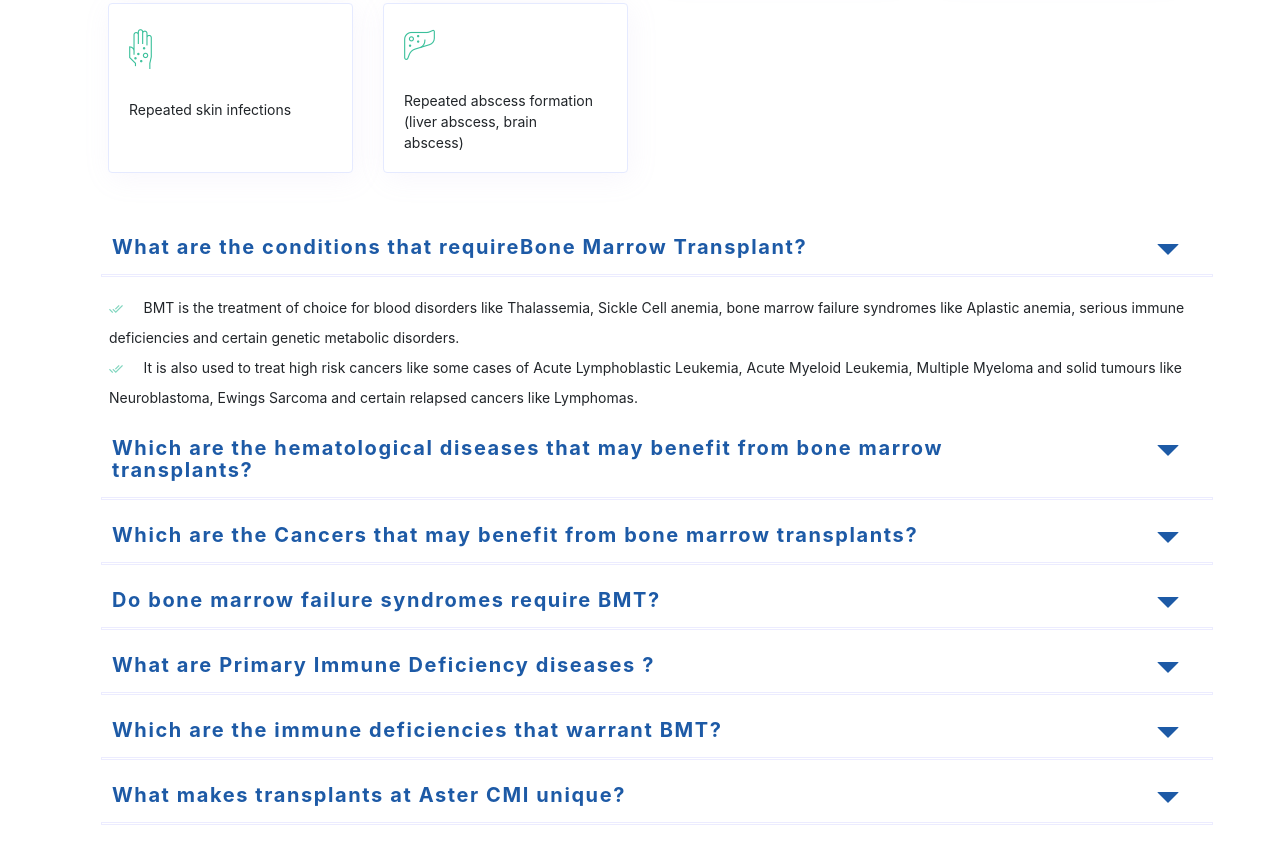
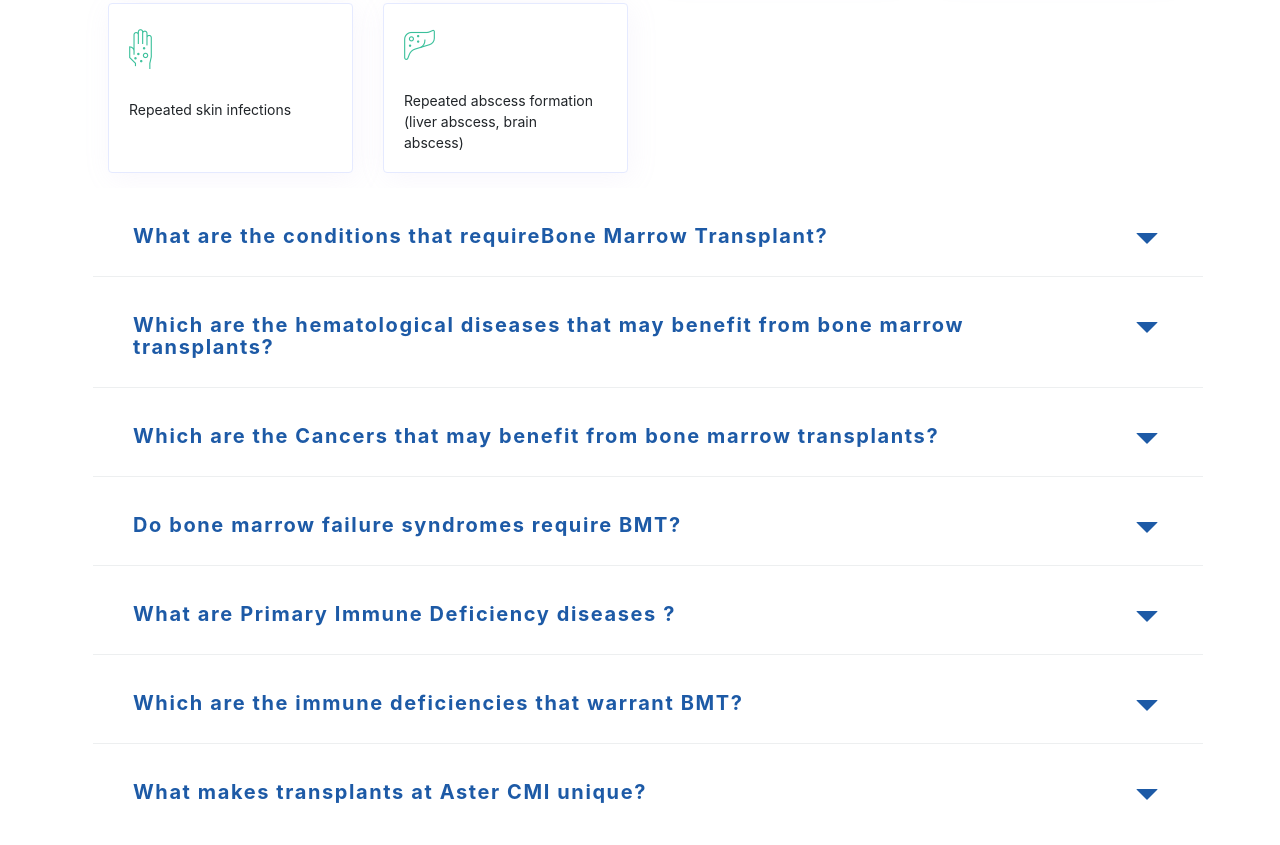
Before and after one commit to MANASA1603/UI-Task---Appiness-Interactive, a plain HTML site: page index.html in a window 1280 px wide. Shown: the part 3111-3956 px from the top of the page. Drawn offline with nearby package versions, Linux system fonts and the light colour scheme; a web font is replaced by a local one.

Commit message:
faq section code improvised

```diff
--- a/index.css
+++ b/index.css
@@ -125,6 +125,13 @@ ul {
     flex-wrap:wrap;
     padding-top:25px;
 }
+
+@media (min-width:360px) and (max-width:770px){
+    .flex-container{
+        justify-content: center;
+        align-items: center;
+    }
+}
 .flex-card{
     background-color: #FFFFFF;
     border: 1px solid #E5EAFF;
@@ -149,9 +156,6 @@ ul {
   font-size: 14px;
   line-height: 30px;
   text-align: left;
-}
-.hidden_answer{
-    display:none;
 }
 
 .testimonials{
@@ -182,3 +186,31 @@ ul {
     width: 100%;
     height: 100%;
   }
+
+
+  .myaccordion .card,
+  .myaccordion .card:last-child .card-header {
+    border: none;
+    outline-color: transparent;
+  }
+
+  .myaccordion .card-header {
+    border-bottom-color: #EDEFF0;
+    background: transparent;
+  }
+
+  .myaccordion .fa-stack {
+    font-size: 18px;
+  }
+
+  .myaccordion .btn {
+    width: 100%;
+    font-weight: bold;
+    color: #004987;
+    padding: 0;
+  }
+
+  .myaccordion .btn-link:hover,
+  .myaccordion .btn-link:focus {
+    text-decoration: none;
+  }
--- a/index.html
+++ b/index.html
@@ -255,162 +255,221 @@
             </div>
 
 <!-- FREQUENTLY ASKED QUESTIONS -->
+<!-- ACCORDION -->
+<div id="accordion" class="myaccordion">
+  <div class="card">
+    <div class="card-header" id="headingOne">
+      <h2 class="mb-3">
+        <button class="btn collapsed" data-toggle="collapse" data-target="#collapseOne" aria-expanded="true" aria-controls="collapseOne">
+            <div class="row faq_span ml-1 mt-4">
+                <div class="col-10 col-sm-10 col-md-10 col-lg-10 col-xl-10">
+                    <span>What are the conditions that requireBone Marrow Transplant?</span>
+                </div>
+                <div class="col-2 col-sm-2 col-md-2 col-lg-2 col-xl-2">
+                    <img class="mr-4 mt-2 float-right" src="Images/Path Copy 5.png">
+                </div>
+            </div>
+        </button>
+      </h2>
+    </div>
+    <div id="collapseOne" class="collapse" aria-labelledby="headingOne" data-parent="#accordion">
+        <div class="ml-3">
+            <div>
+                <img src="Images/double-tick-indicator.png">
+                <span class="ml-3 answers"> BMT is the treatment of choice for blood disorders like Thalassemia, Sickle Cell anemia, bone marrow failure syndromes like Aplastic anemia, serious immune deficiencies and certain genetic metabolic disorders.</span>
+            </div>
+            <div>
+                <img src="Images/double-tick-indicator.png">
+                <span class="ml-3 answers"> It is also used to treat high risk cancers like some cases of Acute Lymphoblastic Leukemia, Acute Myeloid Leukemia, Multiple Myeloma and solid tumours like Neuroblastoma, Ewings Sarcoma and certain relapsed cancers like Lymphomas.</span>
+            </div>
+        </div>
+    </div>
+  </div>
 
-                <div id="faq" class="mt-5">
-                    <div id="q1" class="row faq_span ml-1">
-                        <div class="col-10 col-sm-10 col-md-10 col-lg-10 col-xl-10">
-                            <span>What are the conditions that requireBone Marrow Transplant?
-                        </div>
-                        <div class="col-2 col-sm-2 col-md-2 col-lg-2 col-xl-2">
-                            <img class="mr-4 mt-2 float-right" src="Images/Path Copy 5.png" onclick="toggle_answer('answer1','hidden_answer');">
-                        </div>
-                    </div>
+  <div class="card">
+    <div class="card-header" id="headingTwo">
+      <h2 class="mb-3">
+        <button class="btn collapsed" data-toggle="collapse" data-target="#collapseTwo" aria-expanded="true" aria-controls="collapseTwo">
+            <div class="row faq_span ml-1 mt-4">
+                <div class="col-10 col-sm-10 col-md-10 col-lg-10 col-xl-10">
+                    <span>Which are the hematological diseases that may benefit from bone marrow transplants?</span>
+                </div>
+                <div class="col-2 col-sm-2 col-md-2 col-lg-2 col-xl-2">
+                    <img class="mr-4 mt-2 float-right" src="Images/Path Copy 5.png">
+                </div>
+            </div>
+        </button>
+      </h2>
+    </div>
 
-                    <hr class="long_hr_line_faq ml-2">
+    <div id="collapseTwo" class="collapse" aria-labelledby="headingTwo" data-parent="#accordion">
+        <div class="ml-3">
+            <div>
+                <img src="Images/double-tick-indicator.png">
+                <span class="ml-3 answers"> BMT is the treatment of choice for blood disorders like Thalassemia, Sickle Cell anemia, bone marrow failure syndromes like Aplastic anemia, serious immune deficiencies and certain genetic metabolic disorders.</span>
+            </div>
+            <div>
+                <img src="Images/double-tick-indicator.png">
+                <span class="ml-3 answers"> It is also used to treat high risk cancers like some cases of Acute Lymphoblastic Leukemia, Acute Myeloid Leukemia, Multiple Myeloma and solid tumours like Neuroblastoma, Ewings Sarcoma and certain relapsed cancers like Lymphomas.</span>
+            </div>
+        </div>
+    </div>
+  </div>
 
-                    <div id="answer1" class="ml-3">
-                        <div>
-                            <img src="Images/double-tick-indicator.png">
-                            <span class="ml-3 answers"> BMT is the treatment of choice for blood disorders like Thalassemia, Sickle Cell anemia, bone marrow failure syndromes like Aplastic anemia, serious immune deficiencies and certain genetic metabolic disorders.</span>
-                        </div>
-                        <div>
-                            <img src="Images/double-tick-indicator.png">
-                            <span class="ml-3 answers"> It is also used to treat high risk cancers like some cases of Acute Lymphoblastic Leukemia, Acute Myeloid Leukemia, Multiple Myeloma and solid tumours like Neuroblastoma, Ewings Sarcoma and certain relapsed cancers like Lymphomas.</span>
-                        </div>
-                    </div>
+  <div class="card">
+    <div class="card-header" id="headingThree">
+      <h2 class="mb-3">
+        <button class="btn collapsed" data-toggle="collapse" data-target="#collapseThree" aria-expanded="true" aria-controls="collapseThree">
+            <div class="row faq_span ml-1 mt-4">
+                <div class="col-10 col-sm-10 col-md-10 col-lg-10 col-xl-10">
+                    <span>Which are the Cancers that may benefit from bone marrow transplants?</span>
+                </div>
+                <div class="col-2 col-sm-2 col-md-2 col-lg-2 col-xl-2">
+                    <img class="mr-4 mt-2 float-right" src="Images/Path Copy 5.png">
+                </div>
+            </div>
+        </button>
+      </h2>
+    </div>
 
-                    <div id="q2" class="row faq_span ml-1 mt-4">
-                        <div class="col-10 col-sm-10 col-md-10 col-lg-10 col-xl-10">
-                            <span>Which are the hematological diseases that may benefit from bone marrow transplants?</span>
-                        </div>
-                        <div class="col-2 col-sm-2 col-md-2 col-lg-2 col-xl-2">
-                            <img class="mr-4 mt-2 float-right" src="Images/Path Copy 5.png" onclick="toggle_answer('answer2','hidden_answer');">
-                        </div>
-                    </div>
+    <div id="collapseThree" class="collapse" aria-labelledby="headingThree" data-parent="#accordion">
+        <div class="ml-3">
+            <div>
+                <img src="Images/double-tick-indicator.png">
+                <span class="ml-3 answers"> BMT is the treatment of choice for blood disorders like Thalassemia, Sickle Cell anemia, bone marrow failure syndromes like Aplastic anemia, serious immune deficiencies and certain genetic metabolic disorders.</span>
+            </div>
+            <div>
+                <img src="Images/double-tick-indicator.png">
+                <span class="ml-3 answers"> It is also used to treat high risk cancers like some cases of Acute Lymphoblastic Leukemia, Acute Myeloid Leukemia, Multiple Myeloma and solid tumours like Neuroblastoma, Ewings Sarcoma and certain relapsed cancers like Lymphomas.</span>
+            </div>
+        </div>
+    </div>
+  </div>
 
-                    <hr class="long_hr_line_faq ml-2">
+  <div class="card">
+    <div class="card-header" id="headingFour">
+      <h2 class="mb-3">
+        <button class="btn collapsed" data-toggle="collapse" data-target="#collapseFour" aria-expanded="true" aria-controls="collapseFour">
+            <div class="row faq_span ml-1 mt-4">
+                <div class="col-10 col-sm-10 col-md-10 col-lg-10 col-xl-10">
+                    <span>Do bone marrow failure syndromes require BMT?</span>
+                </div>
+                <div class="col-2 col-sm-2 col-md-2 col-lg-2 col-xl-2">
+                    <img class="mr-4 mt-2 float-right" src="Images/Path Copy 5.png">
+                </div>
+            </div>
+        </button>
+      </h2>
+    </div>
 
-                    <div id="answer2" class="ml-3 hidden_answer">
-                        <div>
-                            <img src="Images/double-tick-indicator.png">
-                            <span class="ml-3 answers"> BMT is the treatment of choice for blood disorders like Thalassemia, Sickle Cell anemia, bone marrow failure syndromes like Aplastic anemia, serious immune deficiencies and certain genetic metabolic disorders.</span>
-                        </div>
-                        <div>
-                            <img src="Images/double-tick-indicator.png">
-                            <span class="ml-3 answers"> It is also used to treat high risk cancers like some cases of Acute Lymphoblastic Leukemia, Acute Myeloid Leukemia, Multiple Myeloma and solid tumours like Neuroblastoma, Ewings Sarcoma and certain relapsed cancers like Lymphomas.</span>
-                        </div>
-                    </div>
+    <div id="collapseFour" class="collapse" aria-labelledby="headingFour" data-parent="#accordion">
+        <div class="ml-3">
+            <div>
+                <img src="Images/double-tick-indicator.png">
+                <span class="ml-3 answers"> BMT is the treatment of choice for blood disorders like Thalassemia, Sickle Cell anemia, bone marrow failure syndromes like Aplastic anemia, serious immune deficiencies and certain genetic metabolic disorders.</span>
+            </div>
+            <div>
+                <img src="Images/double-tick-indicator.png">
+                <span class="ml-3 answers"> It is also used to treat high risk cancers like some cases of Acute Lymphoblastic Leukemia, Acute Myeloid Leukemia, Multiple Myeloma and solid tumours like Neuroblastoma, Ewings Sarcoma and certain relapsed cancers like Lymphomas.</span>
+            </div>
+        </div>
+    </div>
+  </div>
 
-                    <div d="q3" class="row faq_span ml-1 mt-4">
-                        <div class="col-10 col-sm-10 col-md-10 col-lg-10 col-xl-10">
-                            <span>Which are the Cancers that may benefit from bone marrow transplants?</span>
-                        </div>
-                        <div class="col-2 col-sm-2 col-md-2 col-lg-2 col-xl-2">
-                            <img class="mr-4 mt-2 float-right" src="Images/Path Copy 5.png" onclick="toggle_answer('answer3','hidden_answer');">
-                        </div>
-                    </div>
+  <div class="card">
+    <div class="card-header" id="headingFive">
+      <h2 class="mb-3">
+        <button class="btn collapsed" data-toggle="collapse" data-target="#collapseFive" aria-expanded="true" aria-controls="collapseFive">
+            <div class="row faq_span ml-1 mt-4">
+                <div class="col-10 col-sm-10 col-md-10 col-lg-10 col-xl-10">
+                    <span>What are Primary Immune Deficiency diseases ?</span>
+                </div>
+                <div class="col-2 col-sm-2 col-md-2 col-lg-2 col-xl-2">
+                    <img class="mr-4 mt-2 float-right" src="Images/Path Copy 5.png">
+                </div>
+            </div>
+        </button>
+      </h2>
+    </div>
 
-                    <hr class="long_hr_line_faq ml-2">
+    <div id="collapseFive" class="collapse" aria-labelledby="headingFive" data-parent="#accordion">
+        <div class="ml-3">
+            <div>
+                <img src="Images/double-tick-indicator.png">
+                <span class="ml-3 answers"> BMT is the treatment of choice for blood disorders like Thalassemia, Sickle Cell anemia, bone marrow failure syndromes like Aplastic anemia, serious immune deficiencies and certain genetic metabolic disorders.</span>
+            </div>
+            <div>
+                <img src="Images/double-tick-indicator.png">
+                <span class="ml-3 answers"> It is also used to treat high risk cancers like some cases of Acute Lymphoblastic Leukemia, Acute Myeloid Leukemia, Multiple Myeloma and solid tumours like Neuroblastoma, Ewings Sarcoma and certain relapsed cancers like Lymphomas.</span>
+            </div>
+        </div>
+    </div>
+  </div>
 
-                    <div id="answer3" class="ml-3 hidden_answer">
-                        <div>
-                            <img src="Images/double-tick-indicator.png">
-                            <span class="ml-3 answers"> BMT is the treatment of choice for blood disorders like Thalassemia, Sickle Cell anemia, bone marrow failure syndromes like Aplastic anemia, serious immune deficiencies and certain genetic metabolic disorders.</span>
-                        </div>
-                        <div>
-                            <img src="Images/double-tick-indicator.png">
-                            <span class="ml-3 answers"> It is also used to treat high risk cancers like some cases of Acute Lymphoblastic Leukemia, Acute Myeloid Leukemia, Multiple Myeloma and solid tumours like Neuroblastoma, Ewings Sarcoma and certain relapsed cancers like Lymphomas.</span>
-                        </div>
-                    </div>
+  <div class="card">
+    <div class="card-header" id="headingSix">
+      <h2 class="mb-3">
+        <button class="btn collapsed" data-toggle="collapse" data-target="#collapseSix" aria-expanded="true" aria-controls="collapseSix">
+            <div class="row faq_span ml-1 mt-4">
+                <div class="col-10 col-sm-10 col-md-10 col-lg-10 col-xl-10">
+                    <span>Which are the immune deficiencies that warrant BMT?</span>
+                </div>
+                <div class="col-2 col-sm-2 col-md-2 col-lg-2 col-xl-2">
+                    <img class="mr-4 mt-2 float-right" src="Images/Path Copy 5.png">
+                </div>
+            </div>
+        </button>
+      </h2>
+    </div>
 
-                    <div id="q4" class="row faq_span ml-1 mt-4">
-                        <div class="col-10 col-sm-10 col-md-10 col-lg-10 col-xl-10">
-                            <span>Do bone marrow failure syndromes require BMT?</span>
-                        </div>
-                        <div class="col-2 col-sm-2 col-md-2 col-lg-2 col-xl-2">
-                            <img class="mr-4 mt-2 float-right" src="Images/Path Copy 5.png" onclick="toggle_answer('answer4','hidden_answer');">
-                        </div>
-                    </div>
+    <div id="collapseSix" class="collapse" aria-labelledby="headingSix" data-parent="#accordion">
+        <div class="ml-3">
+            <div>
+                <img src="Images/double-tick-indicator.png">
+                <span class="ml-3 answers"> BMT is the treatment of choice for blood disorders like Thalassemia, Sickle Cell anemia, bone marrow failure syndromes like Aplastic anemia, serious immune deficiencies and certain genetic metabolic disorders.</span>
+            </div>
+            <div>
+                <img src="Images/double-tick-indicator.png">
+                <span class="ml-3 answers"> It is also used to treat high risk cancers like some cases of Acute Lymphoblastic Leukemia, Acute Myeloid Leukemia, Multiple Myeloma and solid tumours like Neuroblastoma, Ewings Sarcoma and certain relapsed cancers like Lymphomas.</span>
+            </div>
+        </div>
+    </div>
+  </div>
 
-                    <hr class="long_hr_line_faq ml-2">
+  <div class="card">
+    <div class="card-header" id="headingSeven">
+      <h2 class="mb-3">
+        <button class="btn collapsed" data-toggle="collapse" data-target="#collapseSeven" aria-expanded="true" aria-controls="collapseSeven">
+            <div class="row faq_span ml-1 mt-4">
+                <div class="col-10 col-sm-10 col-md-10 col-lg-10 col-xl-10">
+                    <span>What makes transplants at Aster CMI unique? </span>
+                </div>
+                <div class="col-2 col-sm-2 col-md-2 col-lg-2 col-xl-2">
+                    <img class="mr-4 mt-2 float-right" src="Images/Path Copy 5.png">
+                </div>
+            </div>
+        </button>
+      </h2>
+    </div>
 
-                    <div id="answer4" class="ml-3 hidden_answer">
-                        <div>
-                            <img src="Images/double-tick-indicator.png">
-                            <span class="ml-3 answers"> BMT is the treatment of choice for blood disorders like Thalassemia, Sickle Cell anemia, bone marrow failure syndromes like Aplastic anemia, serious immune deficiencies and certain genetic metabolic disorders.</span>
-                        </div>
-                        <div>
-                            <img src="Images/double-tick-indicator.png">
-                            <span class="ml-3 answers"> It is also used to treat high risk cancers like some cases of Acute Lymphoblastic Leukemia, Acute Myeloid Leukemia, Multiple Myeloma and solid tumours like Neuroblastoma, Ewings Sarcoma and certain relapsed cancers like Lymphomas.</span>
-                        </div>
-                    </div>
+    <div id="collapseSeven" class="collapse" aria-labelledby="headingSeven" data-parent="#accordion">
+        <div class="ml-3">
+            <div>
+                <img src="Images/double-tick-indicator.png">
+                <span class="ml-3 answers"> BMT is the treatment of choice for blood disorders like Thalassemia, Sickle Cell anemia, bone marrow failure syndromes like Aplastic anemia, serious immune deficiencies and certain genetic metabolic disorders.</span>
+            </div>
+            <div>
+                <img src="Images/double-tick-indicator.png">
+                <span class="ml-3 answers"> It is also used to treat high risk cancers like some cases of Acute Lymphoblastic Leukemia, Acute Myeloid Leukemia, Multiple Myeloma and solid tumours like Neuroblastoma, Ewings Sarcoma and certain relapsed cancers like Lymphomas.</span>
+            </div>
+        </div>
+    </div>
+  </div>
 
-                    <div id="q5" class="row faq_span ml-1 mt-4">
-                        <div class="col-10 col-sm-10 col-md-10 col-lg-10 col-xl-10">
-                            <span>What are Primary Immune Deficiency diseases ?</span>
-                        </div>
-                        <div class="col-2 col-sm-2 col-md-2 col-lg-2 col-xl-2">
-                            <img class="mr-4 mt-2 float-right" src="Images/Path Copy 5.png" onclick="toggle_answer('answer5','hidden_answer');">
-                        </div>
-                    </div>
 
-                    <hr class="long_hr_line_faq ml-2">
 
-                    <div id="answer5" class="ml-3 hidden_answer">
-                        <div>
-                            <img src="Images/double-tick-indicator.png">
-                            <span class="ml-3 answers"> BMT is the treatment of choice for blood disorders like Thalassemia, Sickle Cell anemia, bone marrow failure syndromes like Aplastic anemia, serious immune deficiencies and certain genetic metabolic disorders.</span>
-                        </div>
-                        <div>
-                            <img src="Images/double-tick-indicator.png">
-                            <span class="ml-3 answers"> It is also used to treat high risk cancers like some cases of Acute Lymphoblastic Leukemia, Acute Myeloid Leukemia, Multiple Myeloma and solid tumours like Neuroblastoma, Ewings Sarcoma and certain relapsed cancers like Lymphomas.</span>
-                        </div>
-                    </div>
+</div>
 
-                    <div id="q6" class="row faq_span ml-1 mt-4">
-                        <div class="col-10 col-sm-10 col-md-10 col-lg-10 col-xl-10">
-                            <span>Which are the immune deficiencies that warrant BMT?</span>
-                        </div>
-                        <div class="col-2 col-sm-2 col-md-2 col-lg-2 col-xl-2">
-                            <img class="mr-4 mt-2 float-right" src="Images/Path Copy 5.png" onclick="toggle_answer('answer6','hidden_answer');">
-                        </div>
-                    </div>
-
-                    <hr class="long_hr_line_faq ml-2">
-
-                    <div id="answer6" class="ml-3 hidden_answer">
-                        <div>
-                            <img src="Images/double-tick-indicator.png">
-                            <span class="ml-3 answers"> BMT is the treatment of choice for blood disorders like Thalassemia, Sickle Cell anemia, bone marrow failure syndromes like Aplastic anemia, serious immune deficiencies and certain genetic metabolic disorders.</span>
-                        </div>
-                        <div>
-                            <img src="Images/double-tick-indicator.png">
-                            <span class="ml-3 answers"> It is also used to treat high risk cancers like some cases of Acute Lymphoblastic Leukemia, Acute Myeloid Leukemia, Multiple Myeloma and solid tumours like Neuroblastoma, Ewings Sarcoma and certain relapsed cancers like Lymphomas.</span>
-                        </div>
-                    </div>
-
-                    <div id="q7" class="row faq_span ml-1 mt-4">
-                        <div class="col-10 col-sm-10 col-md-10 col-lg-10 col-xl-10">
-                            <span>What makes transplants at Aster CMI unique? </span>
-                        </div>
-                        <div class="col-2 col-sm-2 col-md-2 col-lg-2 col-xl-2">
-                            <img class="mr-4 mt-2 float-right" src="Images/Path Copy 5.png" onclick="toggle_answer('answer7','hidden_answer');">
-                        </div>
-                    </div>
-
-                    <hr class="long_hr_line_faq ml-2">
-
-                    <div id="answer7" class="ml-3 hidden_answer">
-                        <div>
-                            <img src="Images/double-tick-indicator.png">
-                            <span class="ml-3 answers"> BMT is the treatment of choice for blood disorders like Thalassemia, Sickle Cell anemia, bone marrow failure syndromes like Aplastic anemia, serious immune deficiencies and certain genetic metabolic disorders.</span>
-                        </div>
-                        <div>
-                            <img src="Images/double-tick-indicator.png">
-                            <span class="ml-3 answers"> It is also used to treat high risk cancers like some cases of Acute Lymphoblastic Leukemia, Acute Myeloid Leukemia, Multiple Myeloma and solid tumours like Neuroblastoma, Ewings Sarcoma and certain relapsed cancers like Lymphomas.</span>
-                        </div>
-                    </div>
-                </div>
 
 <!-- TESTIMONIALS -->
 
@@ -605,13 +664,5 @@
 
     </footer>
 
-
-
-    <script>
-        function toggle_answer(id,className){
-            document.getElementById(id).classList.toggle(className);
-        }
-    </script>
-
 </body>
 </html>
```
